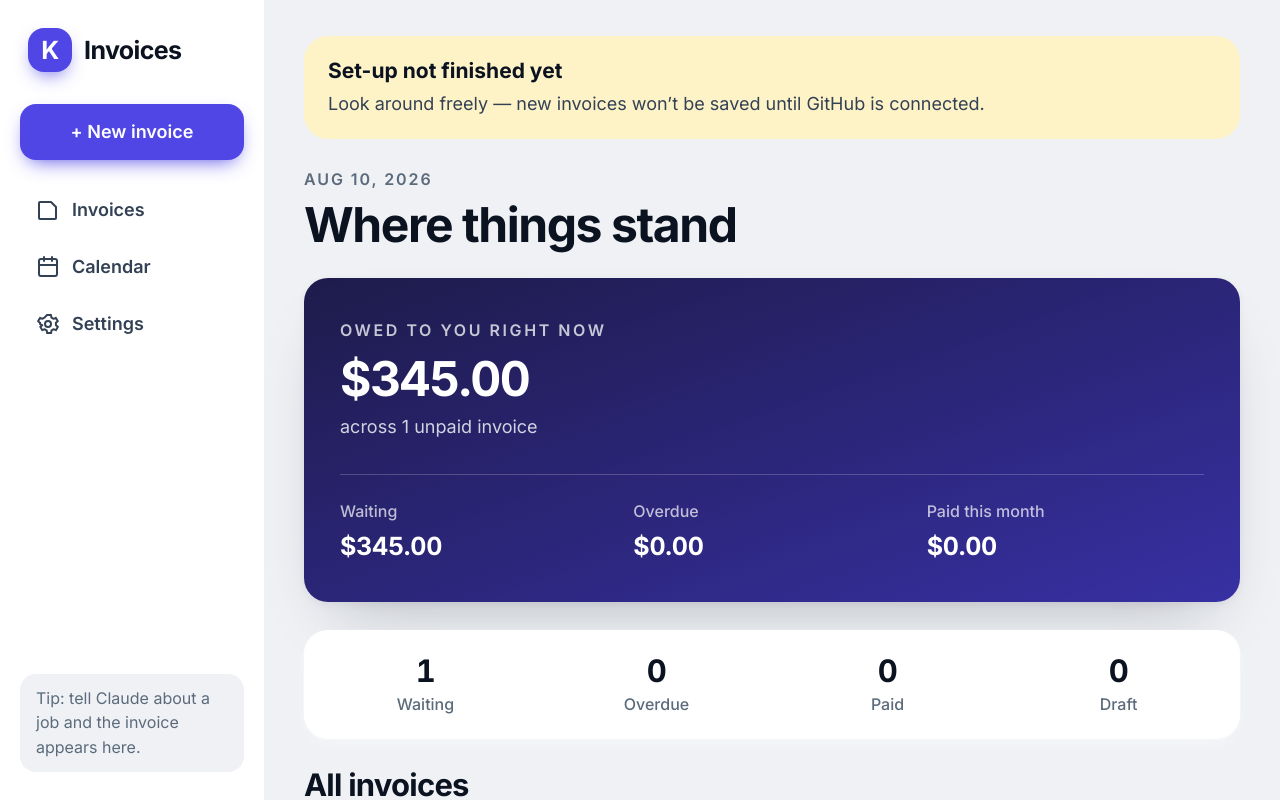
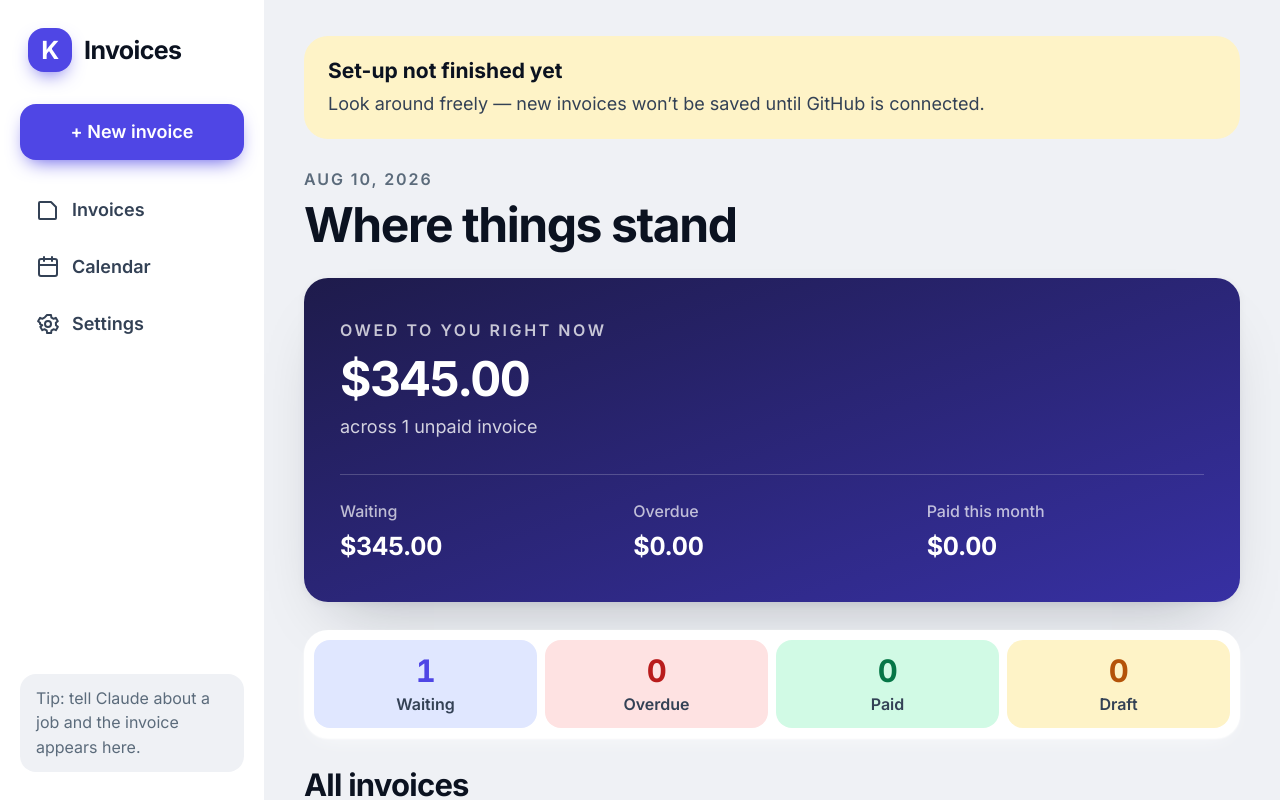
Before and after one commit to SacredRebel/invoice-template, a Next.js app: page / in a window 1280 px wide. Shown: the top 800 px of the page. Built offline with nearby package versions, Linux system fonts and the light colour scheme.

Commit message:
feat: visible input fields, wider palette, logo support

```diff
--- a/app/page.tsx
+++ b/app/page.tsx
@@ -8,7 +8,7 @@ export const dynamic = "force-dynamic";
 const owed = (i: any) => balanceDue(i.items, i.taxRate, i.discount, i.depositPaid);
 
 const CHIP: Record<string, string> = {
-  draft:   "bg-wash text-body",
+  draft:   "bg-gold2 text-gold",
   sent:    "bg-tint text-brand",
   paid:    "bg-mint text-green",
   overdue: "bg-red2 text-red",
@@ -32,10 +32,10 @@ export default async function Dashboard() {
   const drafts  = invoices.filter((i) => i.status === "draft");
 
   const counts = [
-    { n: waiting.length, label: "Waiting" },
-    { n: overdue.length, label: "Overdue" },
-    { n: paidNow.length, label: "Paid" },
-    { n: drafts.length,  label: "Draft"   },
+    { n: waiting.length, label: "Waiting", tone: "text-brand", fill: "bg-tint"  },
+    { n: overdue.length, label: "Overdue", tone: "text-red",   fill: "bg-red2"  },
+    { n: paidNow.length, label: "Paid",    tone: "text-green", fill: "bg-mint"  },
+    { n: drafts.length,  label: "Draft",   tone: "text-gold",  fill: "bg-gold2" },
   ];
 
   return (
@@ -87,9 +87,9 @@ export default async function Dashboard() {
       {/* ── How many of each, at a glance ── */}
       <div className="grid grid-cols-4 gap-2 rounded-3xl bg-card p-2.5 shadow-card">
         {counts.map((c) => (
-          <div key={c.label} className="rounded-2xl py-3 text-center">
-            <p className="tnum text-2xl font-bold text-ink">{c.n}</p>
-            <p className="mt-0.5 text-sm font-medium text-soft">{c.label}</p>
+          <div key={c.label} className={`rounded-2xl py-3 text-center ${c.fill}`}>
+            <p className={`tnum text-2xl font-bold ${c.tone}`}>{c.n}</p>
+            <p className="mt-0.5 text-sm font-semibold text-body">{c.label}</p>
           </div>
         ))}
       </div>
```
